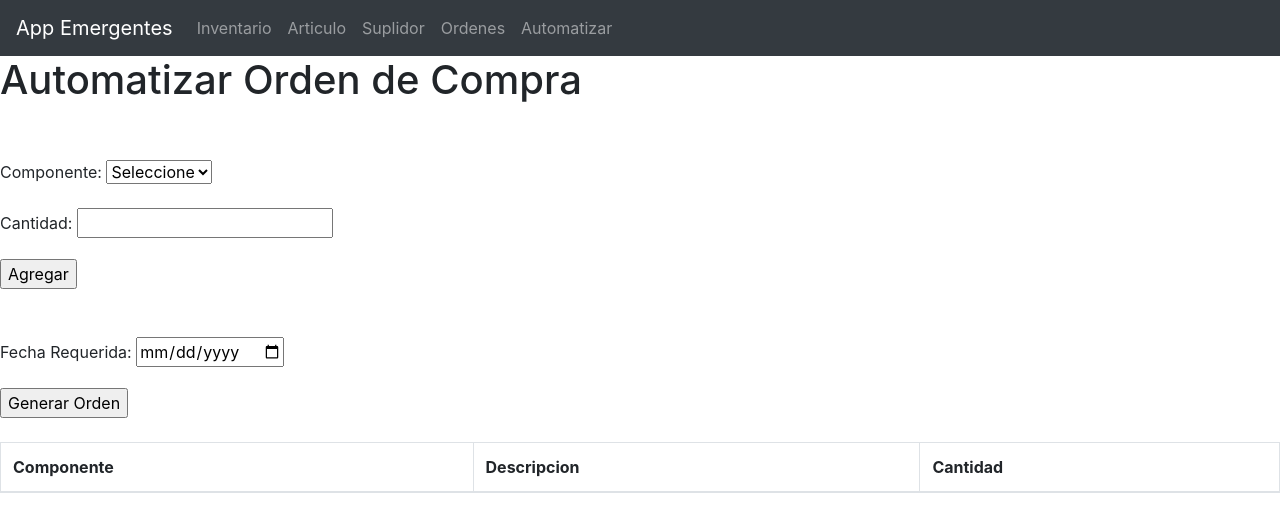
After one commit to rafaelrfq/app-emergentes, a Django app: page /ordenauto/ in a window 1280 px wide. The commit adds this page. Shown: the top 532 px of the page. Run offline with Django 3.2, Linux system fonts and the light colour scheme; lists and menus that the app fills with data are empty; some libraries are stand-ins or nearby versions.

Commit message:
Final commit

```diff
--- a/emergentes/app/forms.py
+++ b/emergentes/app/forms.py
@@ -43,9 +43,16 @@ class SuplidorForm(forms.Form):
     precioCompra = forms.FloatField(label='Precio Compra (RD$)' ,min_value=0.01)
 
 class OrdenCompraForm(forms.Form):
-    codigoSuplidor = forms.ChoiceField(choices=convertir(ob.get('codigoSuplidor') for ob in suplidores.find({}, {"_id": 0, "codigoSuplidor": 1})))
+    codigoSuplidor = forms.ChoiceField(choices=convertir(suplidores.distinct("codigoSuplidor")))
     fechaOrden = forms.DateField(widget= DateInput)
 
 class ArticulosCompraForm(forms.Form):
     codigoArticulo = forms.ChoiceField(choices=convertir(ob.get('codigoArticulo') for ob in inventario.find({}, { "_id": 0,"codigoArticulo": 1 })))
     cantidadOrdenada = forms.IntegerField(label='Cantidad', min_value=1)
+
+class ArticulosPreliminaresForm(forms.Form):
+    codigoArticulo = forms.ChoiceField(label='Componente', choices=convertir(ob.get('codigoArticulo') for ob in inventario.find({}, { "_id": 0,"codigoArticulo": 1 })))
+    cantidad = forms.IntegerField(min_value=1)
+
+class OrdenAutomaticaForm(forms.Form):
+    fechaRequerida = forms.DateField(label='Fecha Requerida', widget = DateInput)
--- a/emergentes/app/templates/articulo.html
+++ b/emergentes/app/templates/articulo.html
@@ -8,7 +8,7 @@
         <input type="submit" value="Submit">
     </form>
     <br><br>
-    <table class="table table-borderless">
+    <table class="table table-bordered">
         <thead class="border-bottom font-weight-bold">
             <tr>
                 <th>Componente</th>
--- a/emergentes/app/templates/base.html
+++ b/emergentes/app/templates/base.html
@@ -31,6 +31,9 @@
                 <li class="nav-item">
                     <a class="nav-link" href="/ordenes">Ordenes</a>
                 </li>
+                <li class="nav-item">
+                    <a class="nav-link" href="/ordenauto">Automatizar</a>
+                </li>
             </ul>
         </div>
     </nav>
--- a/emergentes/app/templates/inventario.html
+++ b/emergentes/app/templates/inventario.html
@@ -8,7 +8,7 @@
         <input type="submit" value="Submit">
     </form>
     <br><br>
-    <table class="table table-borderless">
+    <table class="table table-bordered">
         <thead class="border-bottom font-weight-bold">
             <tr>
                 <th>Codigo Movimiento</th>
--- a/emergentes/app/templates/orden.html
+++ b/emergentes/app/templates/orden.html
@@ -12,7 +12,7 @@
         {% endfor %}
         <input type="submit" value="Submit">
     </form>
-    <table class="table table-borderless">
+    <table class="table table-bordered">
         <thead class="border-bottom font-weight-bold">
             <tr>
                 <th>Codigo Orden</th>
@@ -36,7 +36,7 @@
                                 Componente: {{articulos.codigoArticulo}}<br>
                                 Cantidad: {{articulos.cantidadOrdenada}}<br>
                                 Unidad Compra: {{articulos.unidadCompra}}<br>
-                                Precio: {{articulos.precioCompra}}
+                                Precio: {{articulos.precioCompra}}<hr>
                             {% endfor %}
                         {% endif %}
                         </td>
--- /dev/null
+++ b/emergentes/app/templates/orden_auto.html
@@ -0,0 +1,36 @@
+{% extends "./base.html" %}
+{% block content %}
+    <h1>Automatizar Orden de Compra</h1>
+    <form action="/ordenauto/" method="post">
+        {% csrf_token %}
+        <br><br>
+        {{form.as_p}}
+        <input type="submit" value="Agregar">
+    </form>
+    <form action="/ordenauto/realizar" method="post">
+        {% csrf_token %}
+        <br><br>
+        {{form1.as_p}}
+        <input type="submit" value="Generar Orden">
+    </form><br>
+    <table class="table table-bordered">
+        <thead class="border-bottom font-weight-bold">
+            <tr>
+                <th>Componente</th>
+                <th>Descripcion</th>
+                <th>Cantidad</th>
+            </tr>
+        </thead>
+        <tbody>
+            {% if articulosPre %}
+                {% for articulo in articulosPre %}
+                    <tr>
+                        <td>{{articulo.codigoArticulo}}</td>
+                        <td>{{articulo.descripcion}}</td>
+                        <td>{{articulo.cantidad}}</td>
+                    </tr>
+                {% endfor %}
+            {% endif %}
+        </tbody>
+    </table>
+{% endblock content %}
--- a/emergentes/app/templates/suplidor.html
+++ b/emergentes/app/templates/suplidor.html
@@ -8,7 +8,7 @@
         <input type="submit" value="Submit">
     </form>
     <br><br>
-    <table class="table table-borderless">
+    <table class="table table-bordered">
         <thead class="border-bottom font-weight-bold">
             <tr>
                 <th>Suplidor</th>
--- a/emergentes/app/urls.py
+++ b/emergentes/app/urls.py
@@ -9,4 +9,6 @@ urlpatterns = [
     path('articulo/<str:id>', views.articuloDelete, name='articulo_delete'),
     path('suplidor/', views.suplidor, name='suplidor'),
     path('suplidor/<str:id>', views.suplidorDelete, name='suplidor_delete'),
+    path('ordenauto/', views.articulosPreliminares, name='preliminares'),
+    path('ordenauto/realizar', views.realizarOrdenAuto, name='orden_auto'),
 ]
--- a/emergentes/app/views.py
+++ b/emergentes/app/views.py
@@ -2,9 +2,13 @@ from django.shortcuts import render
 from django.http import HttpResponse
 from django.shortcuts import render, redirect
 from django.forms import formset_factory
-from datetime import datetime, date
+from django.contrib import messages
+from datetime import datetime, date, timedelta
 from pymongo import MongoClient
-from .forms import ArticuloForm, MovimientoForm, SuplidorForm, OrdenCompraForm, ArticulosCompraForm
+from bson.son import SON
+from .forms import ArticuloForm, MovimientoForm, SuplidorForm, OrdenCompraForm, ArticulosCompraForm, ArticulosPreliminaresForm, OrdenAutomaticaForm
+from pprint import pprint
+from math import ceil
 
 client = MongoClient('mongodb://localhost:27017/')
 db = client.emergentes
@@ -26,10 +30,22 @@ def inventory(req):
                 "cantidad": form.cleaned_data.get('cantidad'),
                 "fechaMovimiento": datetime.fromisoformat(str(form.cleaned_data.get('fechaMovimiento')))
             }
+
+            query = {"codigoArticulo": mov.get("codigoArticulo"), "infoAlmacen.codigoAlmacen": 1}
+
+            if mov.get("tipoMovimiento") == "ENTRADA":
+                values = { "$inc": {"infoAlmacen.$.balanceActual": mov.get("cantidad")}}
+                inventario.update_one(query, values)
+
+            if mov.get("tipoMovimiento") == "SALIDA":
+                values = { "$inc": {"infoAlmacen.$.balanceActual": - mov.get("cantidad")}}
+                inventario.update_one(query, values)
+
             movimientos.insert_one(mov)
             return redirect('/')
     else:
         form = MovimientoForm()
+
     movs = movimientos.find()
     context = {'title': 'App Emergentes', 'form': form, 'movimientos': movs}
     return render(req, 'inventario.html', context)
@@ -52,7 +68,7 @@ def articulo(req):
                 "infoAlmacen": [
                     {
                         "codigoAlmacen": 1,
-                        "balanceActual": 150
+                        "balanceActual": 0
                     }
                 ],
                 "unidadCompra": form.cleaned_data.get('unidadCompra')
@@ -107,23 +123,35 @@ def ordenCompra(req):
                 articulos = []
                 total = 0
                 for forma in formset:
-                    item = {
-                        "codigoArticulo": forma.cleaned_data.get('codigoArticulo'),
-                        "cantidadOrdenada": forma.cleaned_data.get('cantidadOrdenada'),
-                        "unidadCompra": "RD$",
-                        "precioCompra": 550
-                    }
-                    if item.get("cantidadOrdenada") != None:
-                        total += item.get("cantidadOrdenada") * item.get("precioCompra")
-                    articulos.append(item)
+                    condicion = list(suplidores.find({"codigoArticulo": forma.cleaned_data.get('codigoArticulo'), "codigoSuplidor": form.cleaned_data.get('codigoSuplidor')}))
+                    if condicion:
+                        item = {}
+                        if forma.cleaned_data.get('codigoArticulo') != None:
+                            pipeline = [
+                                { "$match": { "codigoArticulo": forma.cleaned_data.get('codigoArticulo') } },
+                                { "$lookup": { "from": "suplidores", "localField": "codigoArticulo", "foreignField": "codigoArticulo", "as": "Suplidor" } }
+                            ]
+                            tmp = list(inventario.aggregate(pipeline))
+                            item = {
+                                "codigoArticulo": forma.cleaned_data.get('codigoArticulo'),
+                                "cantidadOrdenada": forma.cleaned_data.get('cantidadOrdenada'),
+                                "unidadCompra": tmp[0].get("unidadCompra"),
+                                "precioCompra": tmp[0].get("Suplidor")[0].get("precioCompra")
+                            }
+                        if item.get("cantidadOrdenada") != None and item.get("cantidadOrdenada") > 0:
+                            total += item.get("cantidadOrdenada") * item.get("precioCompra")
+                        if item:
+                            articulos.append(item)
+                    else:
+                        messages.error(req,"Suplidor no tiene disponibilidad de uno o mas articulo/s escogido/s.")
                 orden = {
-                    "codigoOrdenCompra": 1,
+                    "codigoOrdenCompra": ordenes.count_documents({}) + 1,
                     "codigoSuplidor": form.cleaned_data.get('codigoSuplidor'),
                     "fechaOrden": datetime.fromisoformat(str(form.cleaned_data.get('fechaOrden'))),
                     "montoTotal": total,
                     "articulos": articulos
                 }
-                print(orden)
+                ordenes.insert_one(orden)
                 return redirect('/ordenes')
     else:
         form = OrdenCompraForm()
@@ -132,7 +160,122 @@ def ordenCompra(req):
     context = {'form': form, 'formset': formset, 'ordenes': orders}
     return render(req, 'orden.html', context)
 
+articulosPre = []
+def articulosPreliminares(req):
+    if req.method == 'POST':
+        form = ArticulosPreliminaresForm(req.POST)
+        form1 = OrdenAutomaticaForm(req.POST)
+        if form.is_valid():
+            tmp = {
+                "codigoArticulo": form.cleaned_data.get('codigoArticulo'),
+                "descripcion": "Ejemplo",
+                "cantidad": form.cleaned_data.get('cantidad'),
+            }
+            articulosPre.append(tmp)
+            return redirect('/ordenauto')
+    else:
+        form = ArticulosPreliminaresForm()
+        form1 = OrdenAutomaticaForm()
+    context = {'form': form, 'form1': form1, 'articulosPre': articulosPre}
+    return render(req, 'orden_auto.html', context)
 
+def realizarOrdenAuto(req):
+    form = OrdenAutomaticaForm(req.POST)
+    if form.is_valid():
+        fechaReq = datetime.fromisoformat(str(form.cleaned_data.get('fechaRequerida')))
+        diffFecha = (fechaReq - datetime.today()).days + 1
+        cantidadesPorPedir = disponibilidad(diffFecha)
+        for i, item in enumerate(articulosPre):
+            suplidorEscogido = buscarMejorSuplidor(item.get('codigoArticulo'), diffFecha)[0].get('codigoSuplidor')
+            fechaOrdenar = fechaReq - timedelta(days=list(suplidores.find({ 'codigoSuplidor': suplidorEscogido }))[0].get('tiempoEntrega'))
+            item['codigoSuplidor'] = suplidorEscogido
+            item['fechaOrdenar'] = fechaOrdenar
+            item['cantidadPorPedir'] = cantidadesPorPedir[i]
+        pprint(articulosPre)
+        condicion = True
+        i=1
+        while i < len(articulosPre):
+            if articulosPre[i-1].get('codigoSuplidor') != articulosPre[i].get('codigoSuplidor'):
+                condicion = False
+            i += 1
+        if condicion:
+            articulos = []
+            total = 0
+            for item in articulosPre:
+                query = list(suplidores.find({ 'codigoSuplidor': item.get('codigoSuplidor'), 'codigoArticulo': item.get('codigoArticulo') }))[0]
+                tmp = {
+                        "codigoArticulo": item.get('codigoArticulo'),
+                        "cantidadOrdenada": item.get('cantidadPorPedir'),
+                        "unidadCompra": "RD$",
+                        "precioCompra": query.get('precioCompra')
+                }
+                total += tmp.get('precioCompra') * tmp.get('cantidadOrdenada')
+                articulos.append(tmp)
+
+            orden = {
+                    "codigoOrdenCompra": ordenes.count_documents({}) + 1,
+                    "codigoSuplidor": articulosPre[0].get('codigoSuplidor'),
+                    "fechaOrden": articulosPre[0].get('fechaOrdenar'),
+                    "montoTotal": total,
+                    "articulos": articulos
+                }
+            ordenes.insert_one(orden)
+            articulosPre.clear()
+        else:
+            for item in articulosPre:
+                articuloss = []
+                query = list(suplidores.find({ 'codigoSuplidor': item.get('codigoSuplidor'), 'codigoArticulo': item.get('codigoArticulo') }))[0]
+                tmp = {
+                        "codigoArticulo": item.get('codigoArticulo'),
+                        "cantidadOrdenada": item.get('cantidadPorPedir'),
+                        "unidadCompra": "RD$",
+                        "precioCompra": query.get('precioCompra')
+                }
+                total = tmp.get('precioCompra') * tmp.get('cantidadOrdenada')
+                articuloss.append(tmp
+                )
+                orden = {
+                    "codigoOrdenCompra": ordenes.count_documents({}) + 1,
+                    "codigoSuplidor": item.get('codigoSuplidor'),
+                    "fechaOrden": item.get('fechaOrdenar'),
+                    "montoTotal": total,
+                    "articulos": articuloss
+                }
+                pprint(orden)
+                ordenes.insert_one(orden)
+            articulosPre.clear()
+    return redirect('/ordenauto')
+
+def disponibilidad(diffFecha):
+    avg = []
+    for item in articulosPre:
+        avg.append(calculoAvg(item.get('codigoArticulo')))
+    cantidadPedido = []
+    for i, item in enumerate(articulosPre):
+        balanceActualArticulo = list(inventario.find({'codigoArticulo': item.get('codigoArticulo')}))[0].get('infoAlmacen')[0].get('balanceActual')
+        cantidadPedir = item.get('cantidad') - (balanceActualArticulo - (diffFecha * avg[i]))
+        cantidadPedido.append(cantidadPedir)
+    return cantidadPedido
+
+def calculoAvg(art):
+    fechaReq = datetime.today() - timedelta(days=30)
+    pipeline = [
+        {'$match': { 'codigoArticulo': art, 'tipoMovimiento': "SALIDA", 'fechaMovimiento': { '$gte': fechaReq } }},
+        {'$group': { '_id': { 'tipo': "$tipoMovimiento" }, 'cantidad': {'$sum': "$cantidad"} }},
+        {'$project': { '_id':0, 'cantidad':1, 'Cantidad': {'$divide': ["$cantidad", 30]}}}
+    ]
+    avg = ceil(list(movimientos.aggregate(pipeline))[0].get('Cantidad'))
+    print('El avg de venta diaria es: ' + str(avg))
+    return avg
+
+def buscarMejorSuplidor(art, diffFecha):
+    pipeline = [
+        { '$match': { 'codigoArticulo': art, 'tiempoEntrega': { '$lte': diffFecha } } },
+        { '$sort': { 'precioCompra': 1 } },
+        { '$limit': 1 },
+        { '$project': { '_id':0, 'codigoSuplidor':1 } }
+    ]
+    return list(suplidores.aggregate(pipeline))
 
     # Modelos
 
@@ -175,3 +318,39 @@ def ordenCompra(req):
     #         }
     #     ]
     # }
+
+    # Queries
+
+    # fechaReq = datetime.today() - timedelta(days=30)
+
+    # pipeline = [
+    #     {'$match': { 'codigoArticulo': "MON-001", 'tipoMovimiento': "SALIDA", 'fechaMovimiento': { '$gte': fechaReq } }},
+    #     {'$group': { '_id': { 'tipo': "$tipoMovimiento" }, 'cantidad': {'$sum': "$cantidad"} }},
+    #     {'$project': { '_id':0, 'cantidad':1, 'Cantidad': {'$divide': ["$cantidad", 30]}}}
+    # ]
+
+    # # Obtener la cantidad avg vendida diariamente los ultimos 30 dias
+    # db.movimientos.aggregate([
+    # { $match: { codigoArticulo: "MON-001", tipoMovimiento: "SALIDA", fechaMovimiento: { $gte: new Date("2020-07-01") } } },
+    # { $group: { _id: { tipo: "$tipoMovimiento" }, cantidad: {$sum: "$cantidad"} } },
+    # { $project: { _id:0, cantidad:1, Cantidad: {$divide: ["$cantidad", 30]}} }
+    # ])
+
+    # Obtener al mejor suplidor
+    # db.suplidores.aggregate([
+    #     { $match: { codigoArticulo: 'MON-001', tiempoEntrega: { '$lte': 3 } } },
+    #     { $sort: { precioCompra: 1 } },
+    #     { $limit: 1 },
+    #     { $project: { _id:0, codigoSuplidor:1 } }
+    # ])
+
+
+
+# ventasdiarias = lo que retorna el aggregate de arriba
+# fechaRequerida = lo marca el usuario
+# diferenciaHoyRequerida = dias entre hoy y fecha requerida
+# cantidadRequerida = lo marca el usuario
+# cantidadPedido = cantidadRequerida - (Balanceactual - (diferenciaHoyRequerida * ventasdiarias))
+
+
+# suplidor que su tiempoEntrega < diferenciaHoyRequerida, ver cual es el mas barato de todos
```
